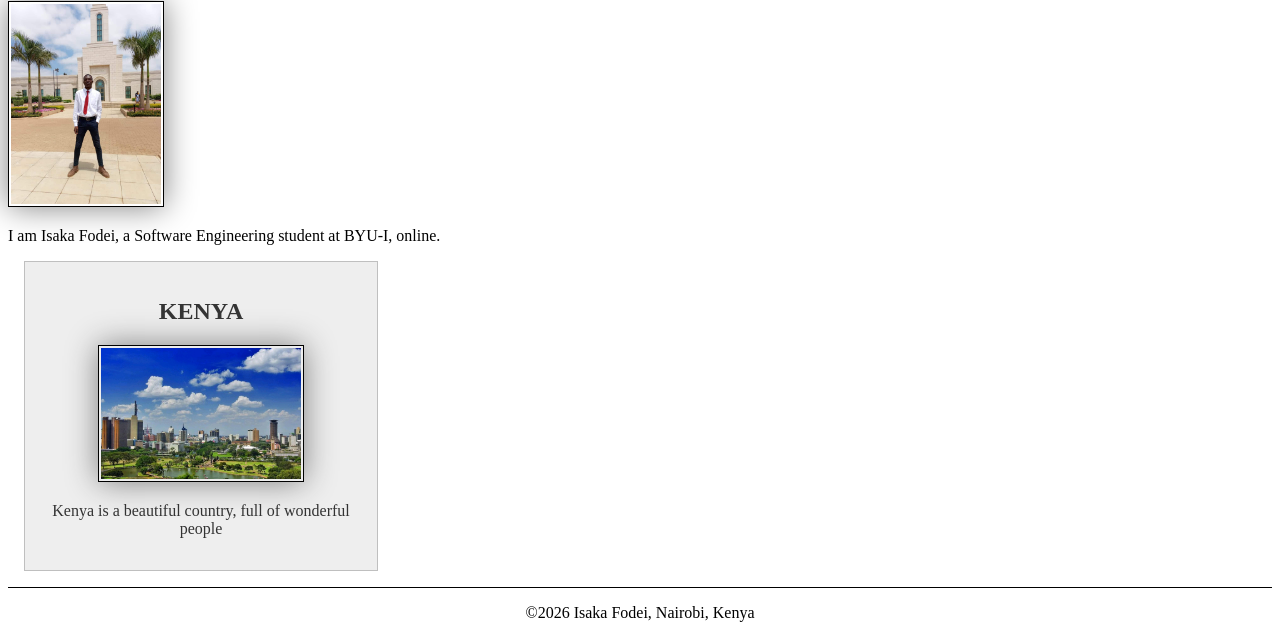
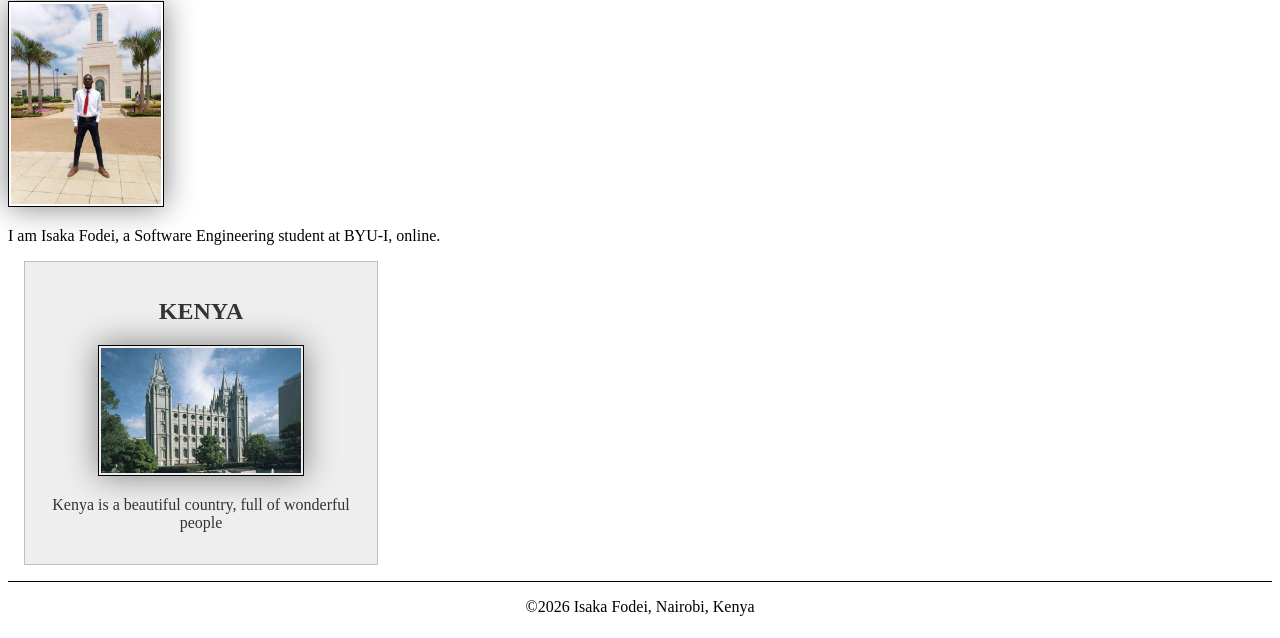
Before and after one commit to Ifodei/wdd130, a plain HTML site: page index.html in a window 1280 px wide. Shown: the part 223-861 px from the top of the page. Drawn offline with Linux system fonts and the light colour scheme.

```diff
--- a/index.html
+++ b/index.html
@@ -22,7 +22,7 @@
     </main>
     <aside>
         <h2>KENYA</h2>
-        <img src="images/nairobi-city-skyline.jpg" alt="Kenya">
+        <img src="images/salt-lake-temple.jpg" alt="Kenya">
         <p>Kenya is a beautiful country, full of wonderful people</p>
     </aside>
     <footer>
```
